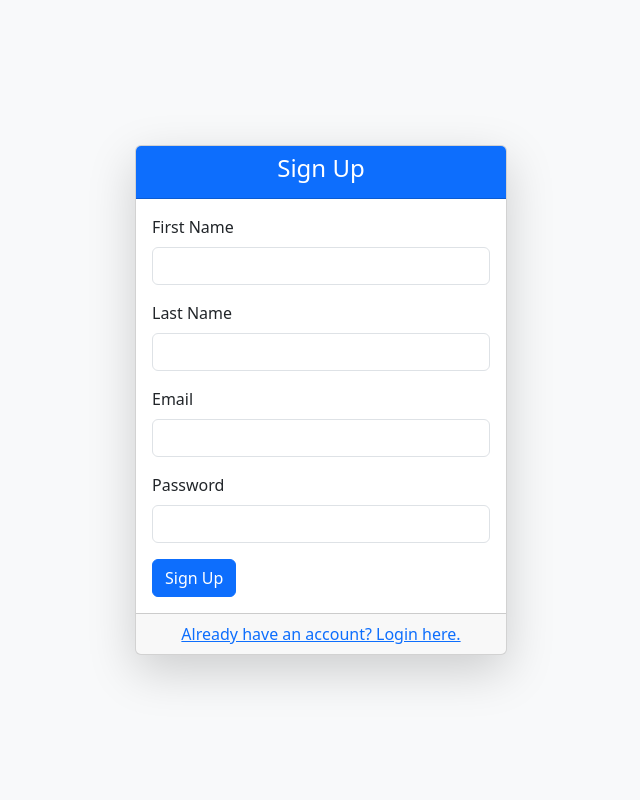
After one commit to BKeiser0/issuesApp, a PHP site: page /signup.php in a window 1280 px wide. The commit adds this page. Shown: the whole page, without its empty margins (319-959 px from the left). Run offline with PHP 8.4, Linux system fonts and the light colour scheme; some libraries are stand-ins or nearby versions.

Commit message:
Add files via upload
commit4

```diff
--- a/create_user.php
+++ b/create_user.php
@@ -43,6 +43,6 @@ function createUser($fname, $lname, $mobile, $email, $plain_password, $is_admin)
 }
 
 // Test user creation (Change the details as needed)
-createUser('Brady', 'Keiser', '231-231-2310', 'bjkeiser@svsu.edu', 'SecurePass123', 'no');
+createUser('Brady', 'Keiser', '231-555-0000', 'bjkeiser@svsu.edu', 'SecurePass123', 'no');
 
 ?>
--- a/login.php
+++ b/login.php
@@ -69,7 +69,7 @@ if ($_SERVER['REQUEST_METHOD'] === 'POST') {
 
                         <div class="d-flex justify-content-between align-items-center">
                             <button type="submit" class="btn btn-primary">Login</button>
-                            <a href="register.php" class="btn btn-link btn-sm">Sign Up</a>
+                            <a href="signup.php" class="btn btn-link btn-sm">Sign Up</a>
                         </div>
                     </form>
                 </div>
--- /dev/null
+++ b/signup.php
@@ -0,0 +1,76 @@
+<?php
+session_start();
+require_once 'db.php'; // Database connection file
+
+if ($_SERVER['REQUEST_METHOD'] === 'POST') {
+    $email = $_POST['email'];
+    $password = $_POST['password'];
+    $fname = $_POST['fname'];
+    $lname = $_POST['lname'];
+
+    // Generate a random salt
+    $salt = bin2hex(random_bytes(16)); // Generate a random salt
+
+    // Hash the password with the MD5 and salt
+    $pwd_hash = md5($password . $salt); // Use MD5 hashing with the salt
+
+    // Insert the user into the database with the salt
+    $stmt = $pdo->prepare("INSERT INTO iss_persons (email, pwd_hash, pwd_salt, fname, lname) VALUES (?, ?, ?, ?, ?)");
+    $stmt->execute([$email, $pwd_hash, $salt, $fname, $lname]);
+
+    // Redirect to login page after successful registration
+    header("Location: login.php");
+    exit;
+}
+?>
+
+<!DOCTYPE html>
+<html lang="en">
+<head>
+    <meta charset="UTF-8">
+    <meta name="viewport" content="width=device-width, initial-scale=1.0">
+    <title>Sign Up - Department Status Report</title>
+    <!-- Bootstrap CSS -->
+    <link href="https://cdn.jsdelivr.net/npm/bootstrap@5.3.0-alpha1/dist/css/bootstrap.min.css" rel="stylesheet">
+</head>
+<body class="bg-light">
+
+    <div class="container d-flex justify-content-center align-items-center min-vh-100">
+        <div class="col-md-6 col-lg-4">
+            <div class="card shadow-lg">
+                <div class="card-header bg-primary text-white text-center">
+                    <h4>Sign Up</h4>
+                </div>
+                <div class="card-body">
+                    <form method="POST" action="">
+                        <div class="mb-3">
+                            <label for="fname" class="form-label">First Name</label>
+                            <input type="text" name="fname" class="form-control" required>
+                        </div>
+                        <div class="mb-3">
+                            <label for="lname" class="form-label">Last Name</label>
+                            <input type="text" name="lname" class="form-control" required>
+                        </div>
+                        <div class="mb-3">
+                            <label for="email" class="form-label">Email</label>
+                            <input type="email" name="email" class="form-control" required>
+                        </div>
+                        <div class="mb-3">
+                            <label for="password" class="form-label">Password</label>
+                            <input type="password" name="password" class="form-control" required>
+                        </div>
+                        <button type="submit" class="btn btn-primary">Sign Up</button>
+                    </form>
+                </div>
+                <div class="card-footer text-center">
+                    <a href="login.php">Already have an account? Login here.</a>
+                </div>
+            </div>
+        </div>
+    </div>
+
+    <!-- Bootstrap JS and Popper.js -->
+    <script src="https://cdn.jsdelivr.net/npm/@popperjs/core@2.10.2/dist/umd/popper.min.js"></script>
+    <script src="https://cdn.jsdelivr.net/npm/bootstrap@5.3.0-alpha1/dist/js/bootstrap.min.js"></script>
+</body>
+</html>
```
Also changed, not shown: issues_list.php (+17 -5 lines).
